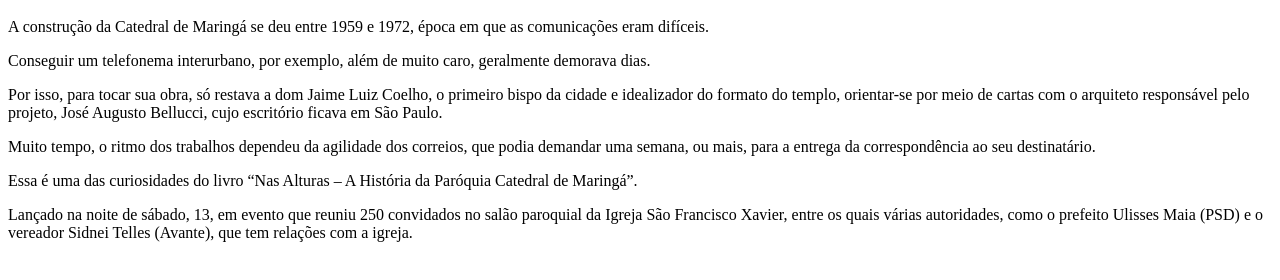
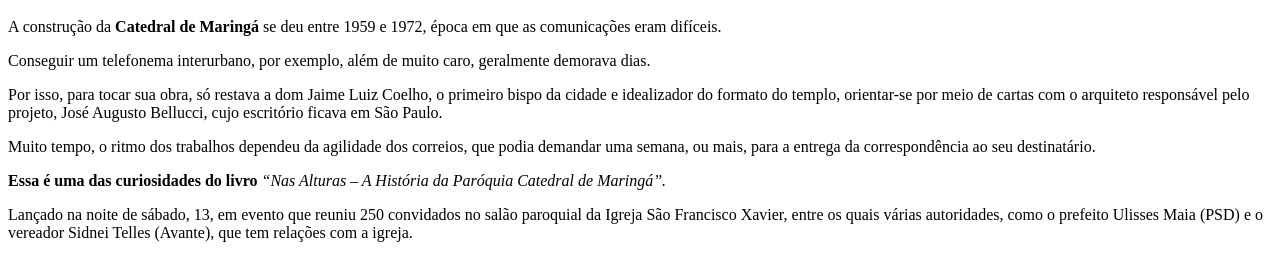
Before and after one commit to bryanmiranha/Avalia-o-08-09-22, a plain HTML site: page index.html in a window 1280 px wide. Shown: the part 48-328 px from the top of the page. Drawn offline with Linux system fonts and the light colour scheme.

Commit message:
em strong h1 p

```diff
--- a/index.html
+++ b/index.html
@@ -1,8 +1,8 @@
 <h1>A Catedral de Maringá</h1>
 
-<p>A construção da Catedral de Maringá se deu entre 1959 e 1972, época em que as comunicações eram difíceis.</p>
+<p>A construção da <strong>Catedral de Maringá</strong> se deu entre 1959 e 1972, época em que as comunicações eram difíceis.</p>
 <p>Conseguir um telefonema interurbano, por exemplo, além de muito caro, geralmente demorava dias.</p>
 <p>Por isso, para tocar sua obra, só restava a dom Jaime Luiz Coelho, o primeiro bispo da cidade e idealizador do formato do templo, orientar-se por meio de cartas com o arquiteto responsável pelo projeto, José Augusto Bellucci, cujo escritório ficava em São Paulo.</p>
 <p>Muito tempo, o ritmo dos trabalhos dependeu da agilidade dos correios, que podia demandar uma semana, ou mais, para a entrega da correspondência ao seu destinatário.</p>
-<p>Essa é uma das curiosidades do livro “Nas Alturas – A História da Paróquia Catedral de Maringá”.</p>
+<p><strong>Essa é uma das curiosidades do livro</strong> <em>“Nas Alturas – A História da Paróquia Catedral de Maringá”.</em></p>
 <p>Lançado na noite de sábado, 13, em evento que reuniu 250 convidados no salão paroquial da Igreja São Francisco Xavier, entre os quais várias autoridades, como o prefeito Ulisses Maia (PSD) e o vereador Sidnei Telles (Avante), que tem relações com a igreja.</p>
```
